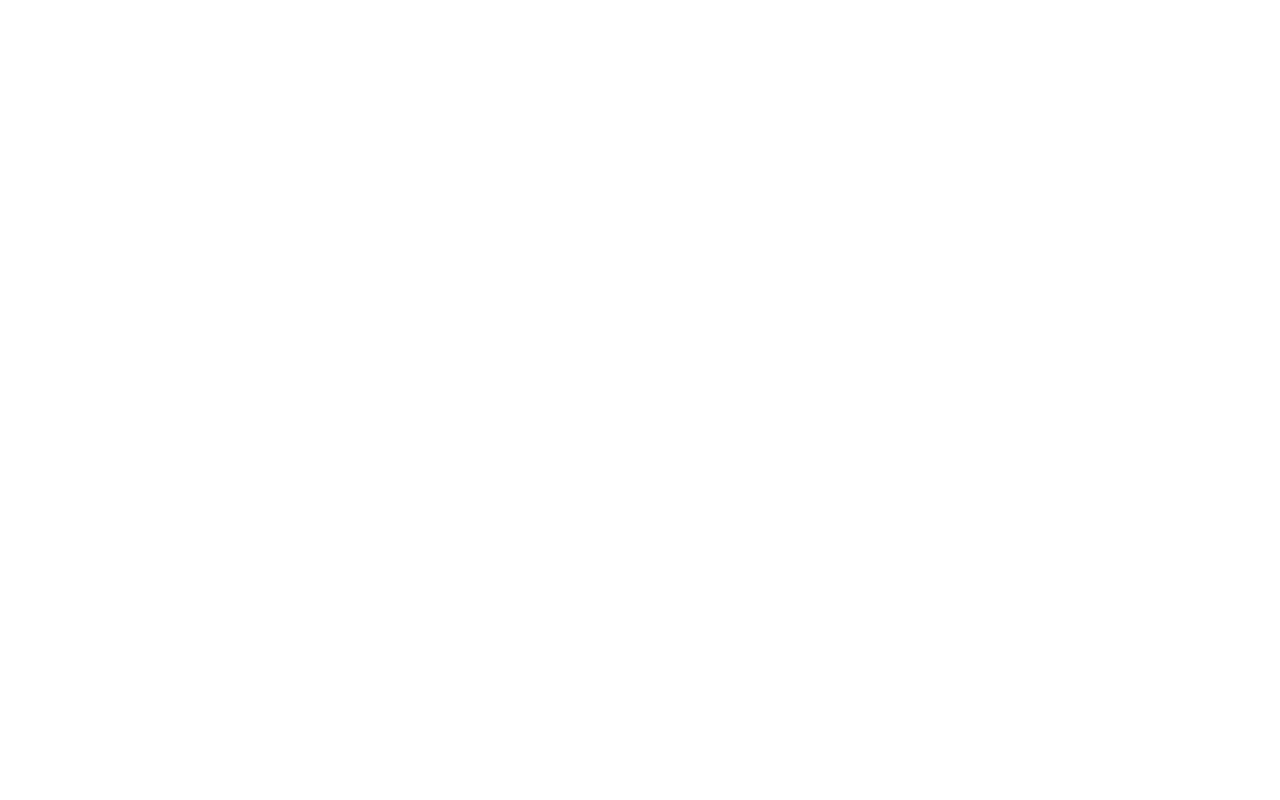
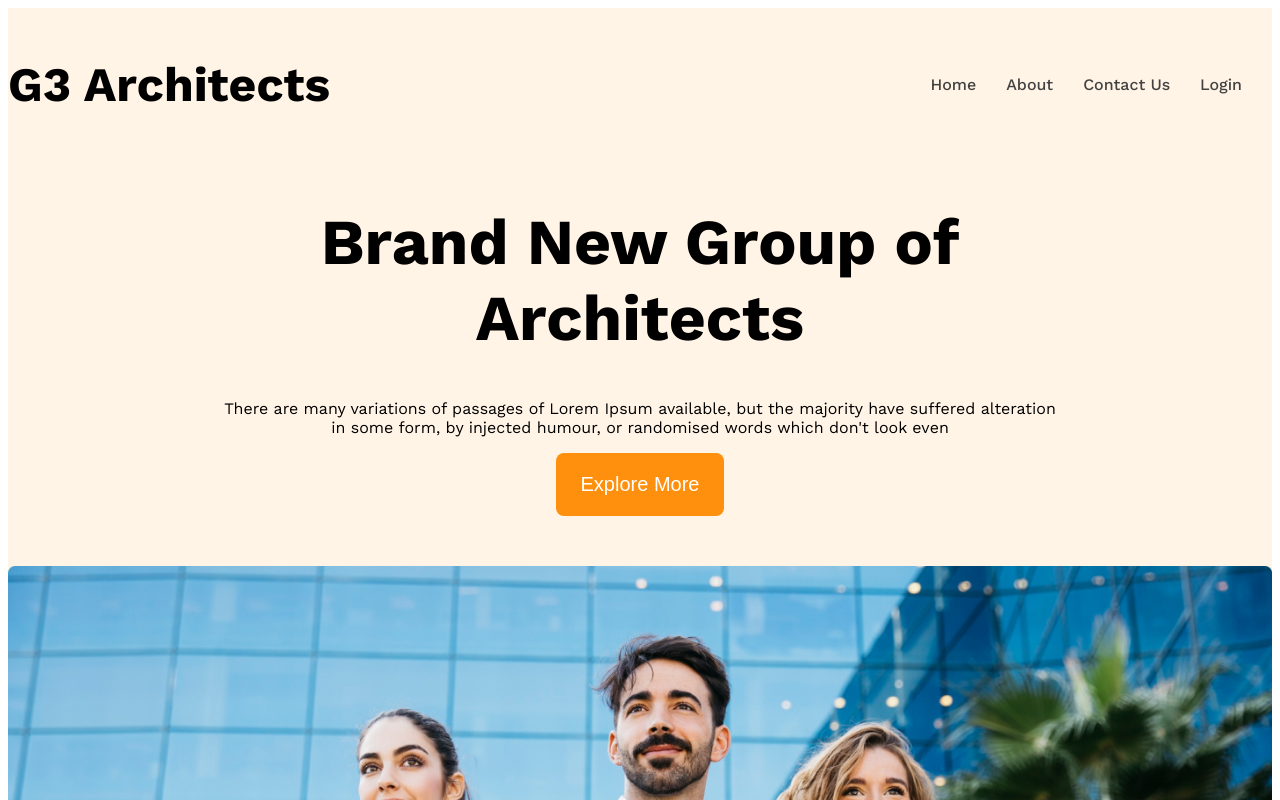
Before and after one commit to Jyotishaikh/g3-architect-website, a plain HTML site: page index.html in a window 1280 px wide. Shown: the top 800 px of the page. Drawn offline with nearby package versions, Linux system fonts and the light colour scheme.

Commit message:
completed header section

```diff
--- a/index.html
+++ b/index.html
@@ -6,9 +6,33 @@
     <title>G3 Architects</title>
     <link rel="stylesheet" href="styles/architects.css">
 </head>
-<body>
-    <header>
+<body class="work-sans-font">
+    <header class="bg-light">
+        <nav class="navbar display-flex">
+            <h3 class="brand">G3 Architects</h3>
+            <ul class="nav-links display-flex">
+                <li class="nav-item"><a href="" class="nav-link text-gray">Home</a></li>
+                <li class="nav-item"><a href="" class="nav-link text-gray">About</a></li>
+                <li class="nav-item"><a href="" class="nav-link text-gray">Contact Us</a></li>
+                <li class="nav-item"><a href="" class="nav-link text-gray">Login</a></li>
+            </ul>
+        </nav>
+        <div class="banner">
+            <div class="banner-content">
+                <h1 class="banner-title">
+                Brand New
+                Group of Architects
 
+                </h1>
+                <p class="banner-description">
+                There are many variations of passages of Lorem Ipsum available, but the majority have suffered alteration in some form, by injected humour, or randomised words which don't look even
+                </p>
+                <button class="btn-primary">
+                Explore More
+                </button>
+            </div>
+            <img class="banner-image" src="images/banner.png" alt="">
+        </div>
     </header>
     <main>
 
--- a/styles/architects.css
+++ b/styles/architects.css
@@ -0,0 +1,77 @@
+
+@import url('https://fonts.googleapis.com/css2?family=Work+Sans:ital,wght@0,100..900;1,100..900&display=swap');
+
+.work-sans-font {
+  font-family: "Work Sans", sans-serif;
+  font-optical-sizing: auto;
+  font-weight: 400px;
+  font-style: normal;
+}
+
+/* Shared Style */
+.display-flex{
+  display: flex;
+}
+.text-gray{
+  color: rgba(66,66,66, 100%);
+}
+.text-light-gray{
+  color:rgba(114,114,114,100%) ;
+}
+.bg-light{
+  background-color:rgba(255,144,14,10%) ;
+}
+.btn-primary{
+  background-color: rgba(255,144,14,100%);
+  color:rgba(255,255,255,100%) ;
+  padding: 20px 25px;
+  font-size: 1.25rem;
+  border: none;
+  border-radius: 8px;
+}
+
+/* header style */
+
+/* navbar related style */
+.navbar{
+  justify-content: space-between;
+  align-items: center;
+
+}
+.brand{
+  font-weight: 700;
+  font-size: 3rem;
+}
+.nav-item{
+  list-style: none;
+  margin-right: 30px;
+}
+.nav-link{
+  text-decoration: none;
+  font-weight: 500;
+}
+.navbar , .banner{
+  max-width: 1440px;
+  margin: 0 auto;
+}
+
+/* banner related styles */
+.banner-content{
+  max-width: 850px;
+  margin: 0 auto;
+  text-align: center;
+  margin-bottom: 50px;
+}
+.banner-title{
+  font-weight:700 ;
+  font-size: 4em;
+}
+.banner-image{
+  width: 100%;
+}
+/* responsive media query */
+@media screen and (max-width: 576px){
+    .navbar , .nav-link{
+      flex-direction: column;
+    }
+}
```
